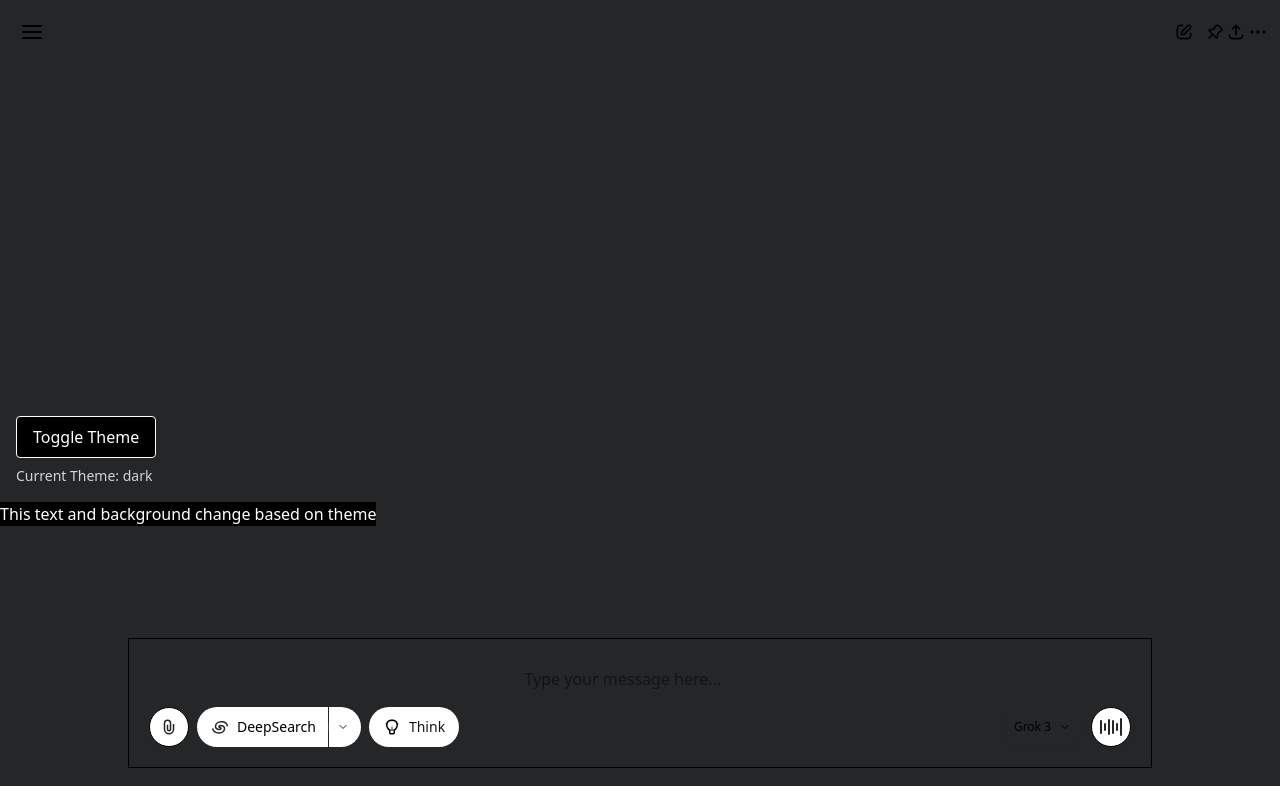
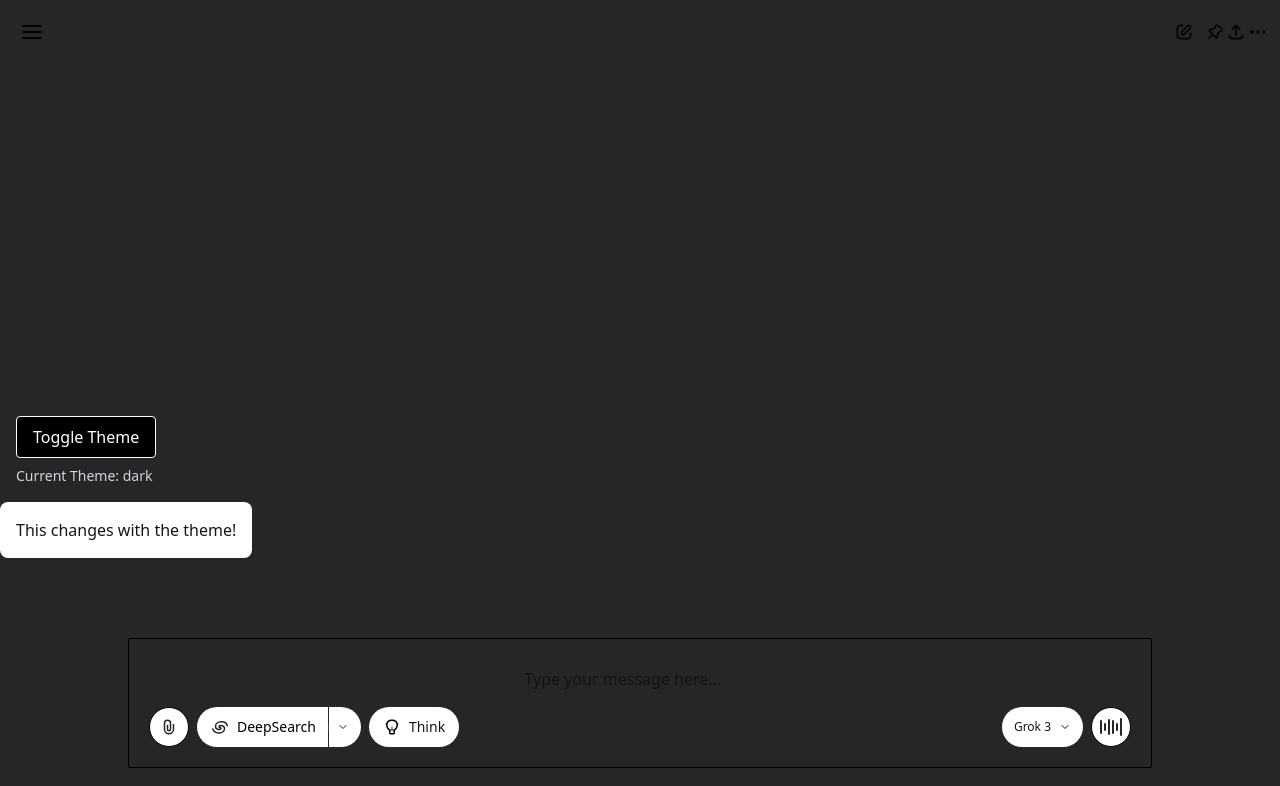
Before and after one commit to UbaidBinWaris/chatbox, a Next.js app: page / in a window 1280 px wide. Shown: the top 786 px of the page. Built offline with nearby package versions, Linux system fonts and the light colour scheme.

Commit message:
setting up colours

```diff
--- a/app/Components/ui/AiSelector.js
+++ b/app/Components/ui/AiSelector.js
@@ -1,18 +1,9 @@
+"use client";
 import React from "react";
 
 export default function AiSelector({ label = "Grok 3", onClick }) {
   return (
     <button
-      className="font-medium cursor-pointer focus-visible:outline-none duration-100 select-none text-fg-primary hover:bg-button-ghost-hover disabled:hover:bg-transparent h-10 data-[placeholder]:text-muted-foreground
-        [&_svg:not([class*='text-'])]:text-muted-foreground focus-visible:border-ring focus-visible:ring-ring/50
-        aria-invalid:ring-destructive/20 dark:aria-invalid:ring-destructive/40 aria-invalid:border-destructive
-        dark:bg-input/30 dark:hover:bg-input/50 flex w-fit items-center justify-between gap-2 bg-transparent
-        px-3 py-2 text-sm whitespace-nowrap shadow-xs transition-[color,box-shadow] outline-none
-        focus-visible:ring-[3px] disabled:cursor-not-allowed disabled:opacity-50 data-[size=default]:h-9
-        data-[size=sm]:h-8 *:data-[slot=select-value]:line-clamp-1 *:data-[slot=select-value]:flex
-        *:data-[slot=select-value]:items-center *:data-[slot=select-value]:gap-2
-        [&_svg]:pointer-events-none [&_svg]:shrink-0 [&_svg:not([class*='size-'])]:size-4
-        border border-border-l2 sm:border-0 rounded-full"
       type="button"
       role="combobox"
       aria-controls="radix-r66"
@@ -23,15 +14,24 @@ export default function AiSelector({ label = "Grok 3", onClick }) {
       data-slot="select-trigger"
       data-size="md"
       onClick={onClick}
+      className={`
+        inline-flex items-center justify-between gap-2 whitespace-nowrap cursor-pointer select-none
+        font-medium text-sm h-10 px-3 py-2 rounded-full w-fit transition-colors duration-100
+        focus-visible:outline-none focus-visible:ring-[3px] focus-visible:ring-ring/50
+        border border-border-l2 sm:border-0
+        bg-[var(--primary)] text-[var(--secondary)]
+        hover:bg-[var(--hover)]
+        disabled:cursor-not-allowed disabled:opacity-50
+      `}
     >
-      <span className="inline-block text-xs text-primary @[400px]/input:text-sm">{label}</span>
+      <span className="text-xs @[400px]/input:text-sm">{label}</span>
       <svg
         width="16"
         height="16"
         viewBox="0 0 24 24"
         fill="none"
         xmlns="http://www.w3.org/2000/svg"
-        className="stroke-[2] size-3 text-secondary transition-transform"
+        className="stroke-[2] size-3 text-[var(--secondary)] transition-transform"
       >
         <path d="M6 9L12 15L18 9" stroke="currentColor" strokeLinecap="square" />
       </svg>
--- a/app/globals.css
+++ b/app/globals.css
@@ -11,7 +11,20 @@
   --selected-light-grey: #3a3c3d;
   --dark-grey: #161618;
   --light-text: #f9f8f6;
+
+
+
   --primary: #161618;
+  --secondary: #ffffff;
+  --text: #3a3c3d;
+  --hover: #3a3c3d;
+}
+
+.dark{
+  --primary : #ffffff;
+  --secondary: #161618;
+  --text: #f9f8f6;
+  --hover: #9a9b9c;
 }
 
 html, body {
--- a/app/page.js
+++ b/app/page.js
@@ -2,7 +2,7 @@
 import ChatInput from "./Components/ChatInput";
 import Sidebar from "./Components/Sidebar";
 import ThemeButton from "./Components/ThemeTogel";
-import Header  from "./Components/Header";
+import Header from "./Components/Header";
 
 export default function Home() {
   return (
@@ -11,21 +11,14 @@ export default function Home() {
       {/* <Sidebar /> */}
 
       <div className="absolute top-[50vh]">
+        <ThemeButton />
 
-      <ThemeButton />
-
-       <div className="bg-white text-black dark:bg-black dark:text-white">
-  This text and background change based on theme
-</div>
+        <div className="bg-[var(--primary)] text-[var(--secondary)] p-4 rounded-lg">
+          This changes with the theme!
+        </div>
       </div>
 
-
-
-
-
-
-        <ChatInput />
-
+      <ChatInput />
     </main>
   );
 }
```
